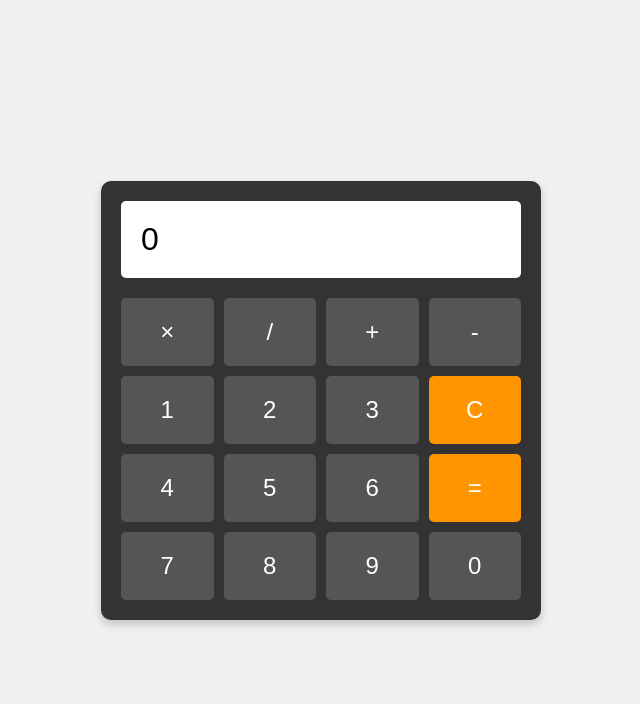
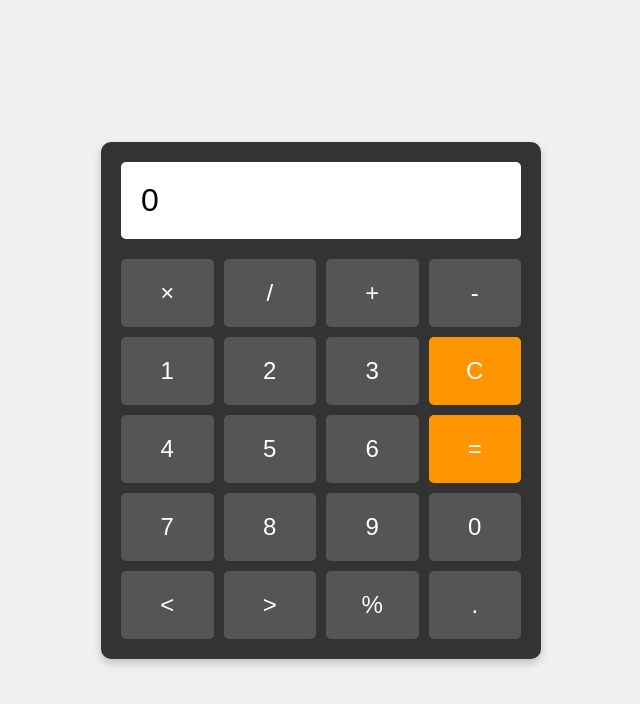
Before and after one commit to hassan4366/Simple-Calculator, a plain HTML site: page index.html in a window 1280 px wide. Shown: the whole page, without its empty margins (319-959 px from the left). Drawn offline with Linux system fonts and the light colour scheme.

Commit message:
extention

```diff
--- a/index.html
+++ b/index.html
@@ -26,6 +26,10 @@
         <button onclick="appendToDisplay('9')">9</button>
         <button onclick="appendToDisplay('8')">8</button>
         <button onclick="appendToDisplay('7')">7</button>
+        <button onclick="appendToDisplay('.')">.</button>
+        <button onclick="appendToDisplay('%')">%</button>
+        <button onclick="appendToDisplay('<')"><</button>
+        <button onclick="appendToDisplay('>')">></button>
       </div>
     </div>
     <script src="Calculator/calc.js"></script>
```
